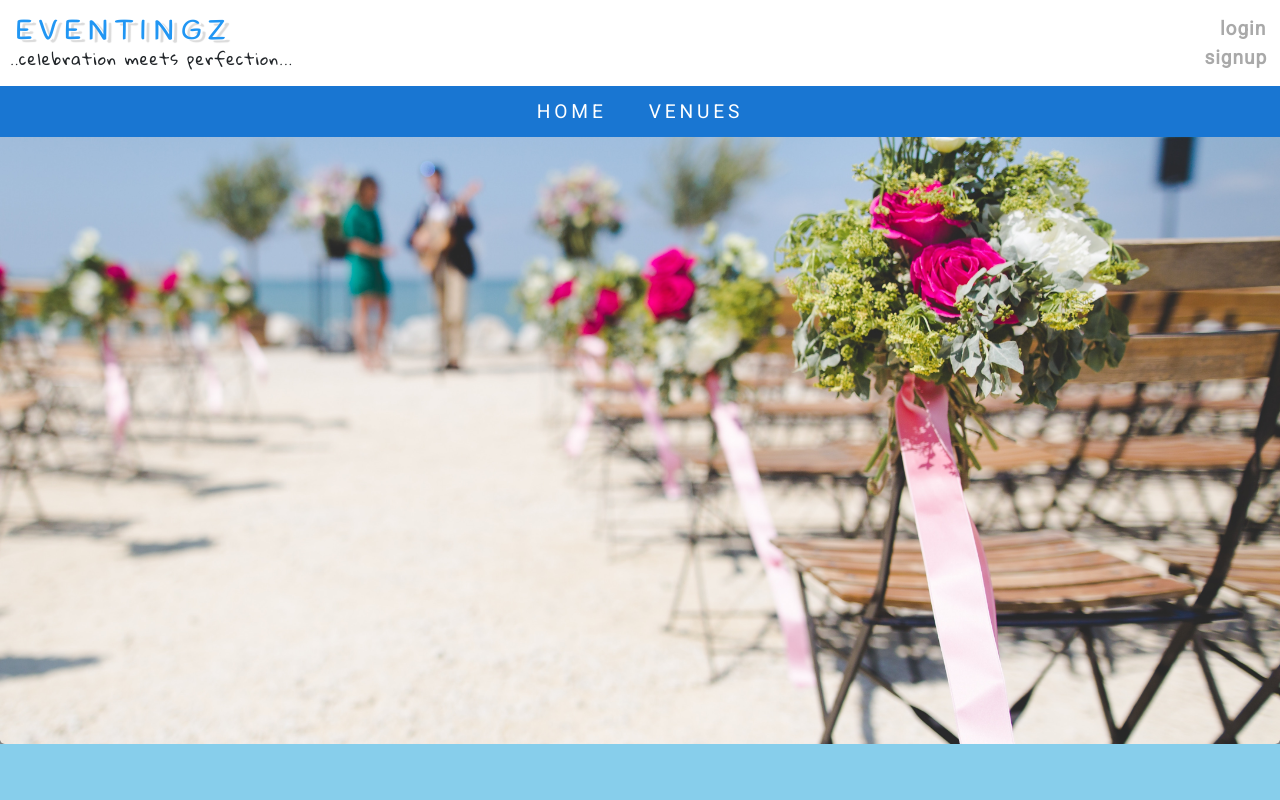
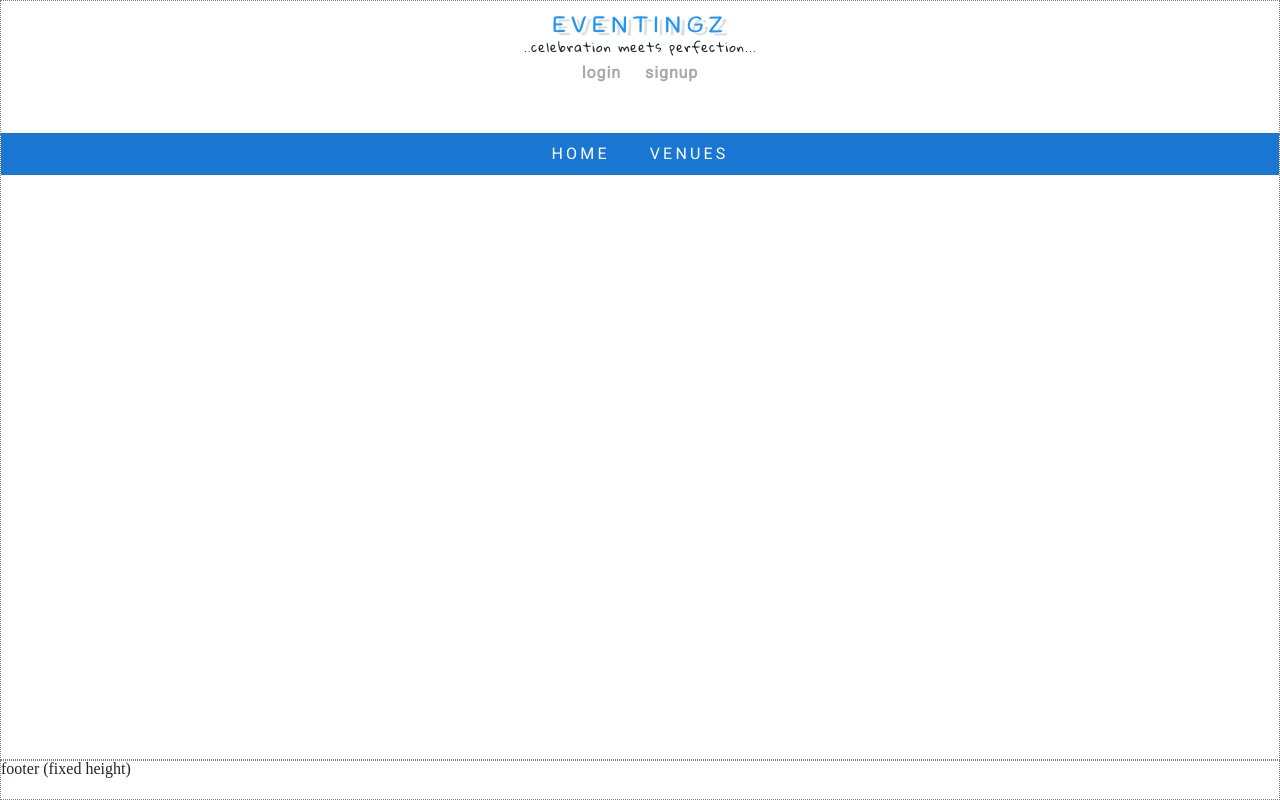
Before and after one commit to pmndifon/EventManager, a plain HTML site: page template/index.html in a window 1280 px wide. Drawn offline with nearby package versions, Linux system fonts and the light colour scheme.

Commit message:
Fix responsive header

```diff
--- a/template/css/main.css
+++ b/template/css/main.css
@@ -139,50 +139,50 @@ table {
 /***********
 GENERAL
 ***********/
-
-/** Mobile First Layout**/
-
-header {
-  height: 20vh;
+html,
+body {
+  height: 100%;
+  margin: 0
 }
 
-main {
-  height: 73vh;
-  background-color: grey;
-}
-
-footer {
-  height: 7vh;
-  background-color: skyblue;
-}
-
-/** Image backdrop **/
-.backdrop {
-  background-image: url("../img/backdrop.jpg");
-  background-size: cover;
-  background-position: center center;
-  background-repeat: no-repeat;
+.box {
+  display: flex;
+  flex-flow: column;
   height: 100%;
 }
 
+.box .row {
+  box-sizing: border-box;
+  border: 1px dotted grey;
+}
+
+.box .row.header {
+  flex-grow: 0;
+  flex-shrink: 1;
+  flex-basis: auto;
+}
+
+.box .row.content {
+  flex: 1 1 auto;
+}
+
+.box .row.footer {
+  flex: 0 1 40px;
+}
 
 
 /***********
 HEADER
 ***********/
 
+
 /** Topbar **/
 
 .top-bar {
-  box-sizing: border-box;
   background-color: #fff;
   text-align: center;
-  padding: .8em 0;
-}
-
-.top-bar .brand-assets {
-  font-family: 'Gloria Hallelujah', cursive;
-  position: relative;
+  padding: .8em 0 0.5em 0;
+  height: 100%;
 }
 
 .top-bar .brand-assets .brand-name,
@@ -191,23 +191,24 @@ HEADER
 }
 
 .top-bar .brand-assets .brand-name {
-  font-size: 1.6em;
+  font-size: 1.3em;
   font-weight: bolder;
   font-family: 'Handlee', cursive;
   letter-spacing: .3em;
   color: #2196F3;
-  padding: 5px;
+  padding: 3px;
   text-shadow: 2px 1px 0px #fff, 5px 3px 1px rgba(0, 0, 0, 0.15);
 }
 
 .top-bar .brand-assets .tagline {
   font-family: 'Gloria Hallelujah', cursive;
   letter-spacing: 1px;
+  font-size: .8em;
 }
 
 .top-bar .login-area {
-  padding: .2em;
-  font-size: 1.2em;
+  padding: .1em;
+  font-size: 1em;
   margin-top: 10px;
   font-family: "Roboto", sans-serif;
 }
@@ -218,11 +219,11 @@ HEADER
 }
 
 .top-bar .login-area .signin {
-  margin-right: 10px;
+  margin-right: 8px;
 }
 
 .top-bar .login-area .signup {
-  margin-left: 10px;
+  margin-left: 8px;
 }
 
 .top-bar .login-area .signin a,
@@ -233,11 +234,12 @@ HEADER
   font-weight: 600;
   font-size: 1em;
   letter-spacing: .9px;
+  padding: .1em .1em 0 .1em;
 }
 
 .top-bar .login-area .signin a:hover,
 .top-bar .login-area .signup a:hover {
-  border-bottom: 2px solid #1976D2;
+  border-bottom: 2px solid #2196F3;
 }
 
 
@@ -246,7 +248,7 @@ HEADER
 #mainNav {
   background-color: #1976D2;
   color: #ffffff;
-  padding: 5px;
+  padding: 3px;
   margin-top: 0;
 }
 
@@ -261,7 +263,7 @@ HEADER
 
 #mainNav li {
   margin: 0 10px;
-  padding: 3px;
+  padding: 2px;
 }
 
 #mainNavToggle li a {
@@ -269,84 +271,6 @@ HEADER
   font-weight: 500;
   letter-spacing: .2em;
   font-family: 'Roboto', sans-serif;
-  font-size: 1.2em;
+  font-size: 1em;
   color: #fff;
 }
-
-
-/***********
-MAIN
-***********/
-
-
-/***********
-MODALS
-***********/
-
-
-/***********
-MEDIA QUERIES
-***********/
-
-@media (min-width: 768px) {
-
-  body {
-    position: relative;
-  }
-
-  header {
-    height: 15vh;
-  }
-
-  main {
-    height: 78vh;
-    background-color: grey;
-  }
-
-  footer {
-    height: 7vh;
-    background-color: skyblue;
-  }
-
-
-  /** Header **/
-  /***********/
-
-  /* Topbar */
-  .top-bar {
-    display: flex;
-    justify-content: space-between;
-    padding: 10px 10px 10px 10px;
-  }
-
-  .top-bar .brand-assets {
-    margin: 0px;
-    padding-top: 5px;
-    text-align: left;
-  }
-
-  .top-bar .login-area {
-    display: flex;
-    flex-direction: column;
-    margin: 0px;
-  }
-
-  .top-bar .login-area .signin,
-  .top-bar .login-area .signup {
-    margin: 0;
-    text-align: right;
-    padding: 5px 0 5px 0
-  }
-
-  .top-bar .login-area .signup {
-    margin-right: -1px;
-  }
-
-
-  /** MAIN **/
-
-
-}
-
-@media (min-width: 768px) {
-}
--- a/template/index.html
+++ b/template/index.html
@@ -29,10 +29,9 @@
         <link rel="stylesheet" href="css/main.css">
     </head>
     <body>
-
-        <!-- HEADER -->
-        <header role="header container">
-            <div class="top-bar">
+        <div class="box container-fluid">
+            <div class="row header">
+                <div class="top-bar col-12">
                     <div class="brand-assets">
                         <span class="brand-name">EVENTINGZ</span>
                         <span class="tagline">..celebration meets perfection...</span>
@@ -52,7 +51,7 @@
                         </div>
                     </div>
                 </div>
-            <nav class="navbar navbar-expand-sm navbar-dark" id="mainNav">
+                <nav class="navbar navbar-expand-sm navbar-dark col-12" id="mainNav">
                     <button class="navbar-toggler navbar-toggler-center" type="button" data-toggle="collapse" data-target="#mainNavToggle" aria-controls="#mainNavToggle"
                         aria-expanded="false" aria-label="Toggle navigation">
                         <span class="navbar-toggler-icon"></span>
@@ -70,20 +69,22 @@
                         </ul>
                     </div>
                 </nav>
-        </header>
-
-        <!-- MAIN CONTENT -->
-        <main role="main">
-            <div class="jumbotron backdrop">
-
+            </div>
+            <div class="row content">
+                <p>
+                    <b>content</b>
+                    (fills remaining space)
+                </p>
+            </div>
+            <div class="row footer">
+                <p>
+                    <b>footer</b> (fixed height)
+                </p>
+            </div>
         </div>
 
-        </main>
 
-        <!-- FOOTER CONTENT -->
-        <footer role="footer">
 
-        </footer>
 
         <!-- Bootstrap Core JS Local -->
         <script src="js/vendor/jquery-3.2.1.slim.min.js"></script>
```
Lines whose indentation alone changed are shown as unchanged.
